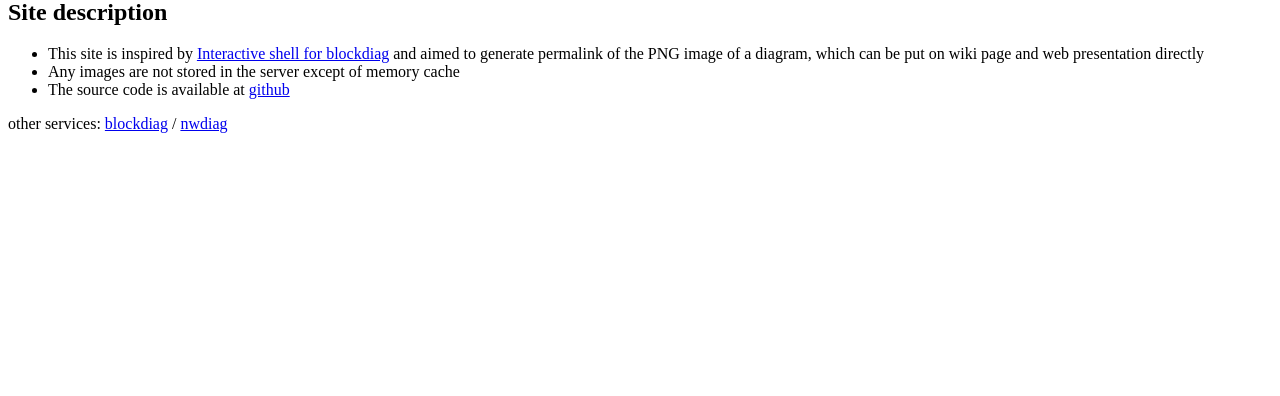
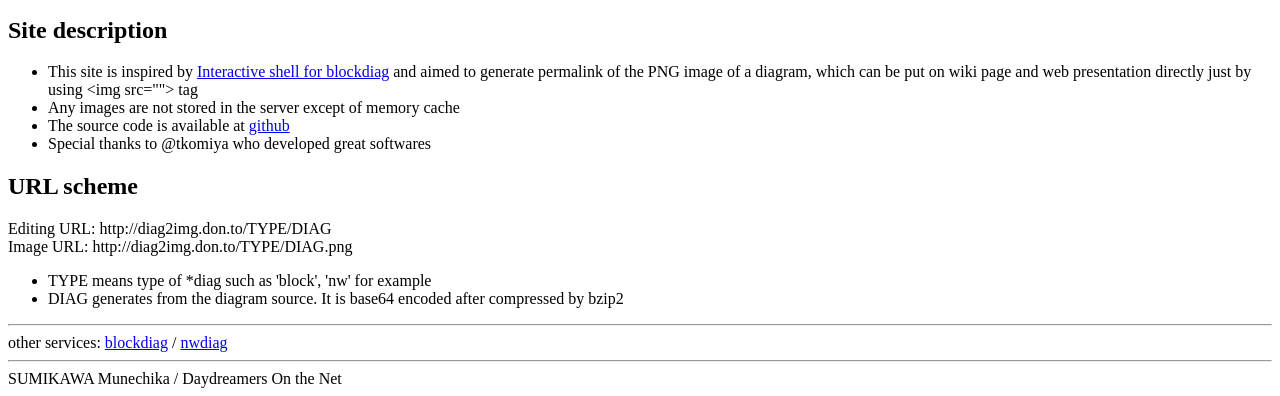
Before and after one commit to sumikawa/diag2img, a Python web app: template mysite/templates/diag/edit.html in a window 1280 px wide. Shown: the part 674-1070 px from the top of the page. Before the commit the page ends 807 px from the top, so only its background shows below. Run offline with Jinja, Linux system fonts and the light colour scheme; the template is opened without the code that fills it: most values are stand-ins (such as "Sample title", 1, 10 or a date in 2020).

Commit message:
add descriptions

```diff
--- a/mysite/templates/diag/edit.html
+++ b/mysite/templates/diag/edit.html
@@ -31,19 +31,36 @@ Permalink of the image is <a href="/{{ type }}/{{ diag }}.png">here</a>
 
 </p>
 
+<hr>
+
 <h2>Site description</h2>
 
 <ul>
-<li> This site is inspired by <a href="http://interactive.blockdiag.com/">Interactive shell for blockdiag</a> and aimed to generate permalink of the PNG image of a diagram, which can be put on wiki page and web presentation directly
+<li> This site is inspired by <a href="http://interactive.blockdiag.com/">Interactive shell for blockdiag</a> and aimed to generate permalink of the PNG image of a diagram, which can be put on wiki page and web presentation directly just by using &lt;img src=""&gt; tag
 <li> Any images are not stored in the server except of memory cache
 <li> The source code is available at <a href="https://github.com/sumikawa/diag2img">github</a>
+<li> Special thanks to @tkomiya who developed great softwares
 </ul>
 
-<ht>
+<h2>URL scheme</h2>
+
+Editing URL: http://diag2img.don.to/TYPE/DIAG <br />
+Image URL: http://diag2img.don.to/TYPE/DIAG.png <br />
+
+<ul>
+<li> TYPE means type of *diag such as 'block', 'nw' for example
+<li> DIAG generates from the diagram source. It is base64 encoded after compressed by bzip2
+</ul>
+
+<hr>
 
 other services:
 <a href="/block">blockdiag</a> /
 <a href="/nw">nwdiag</a>
 
+<hr>
+
+<div id="name">SUMIKAWA Munechika / Daydreamers On the Net</div>
+
 </body>
 </html>
```
